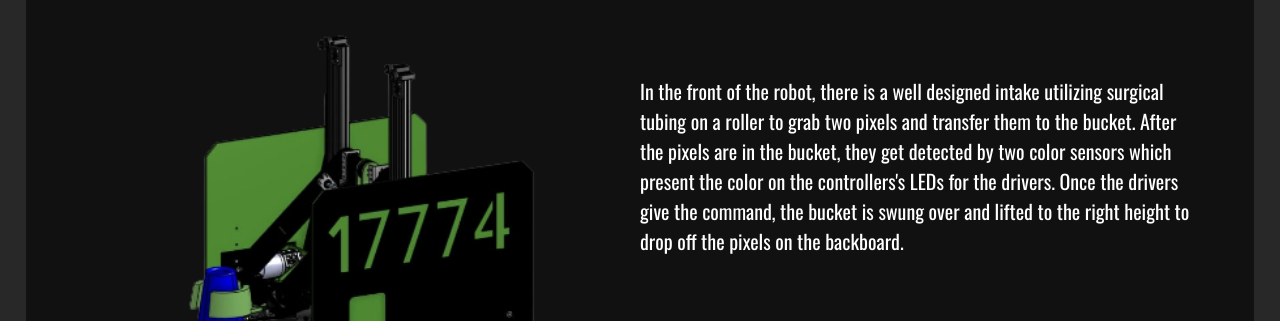
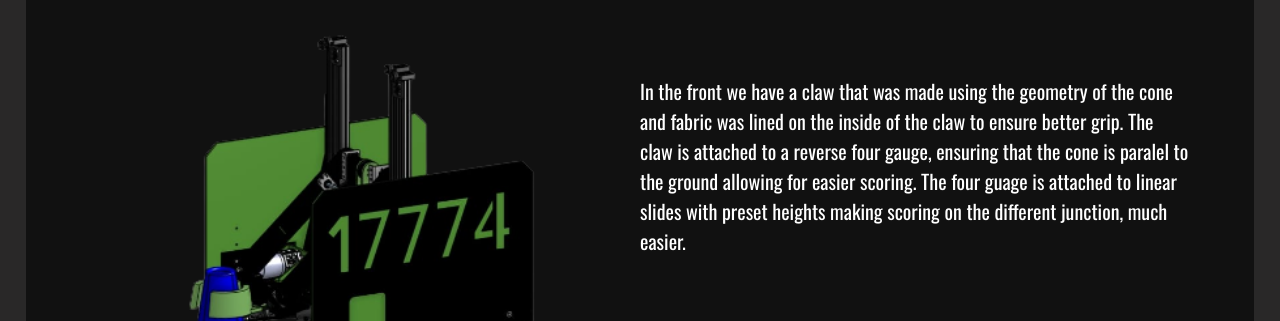
Before and after one commit to MonroeRobotics/monroerobotics.github.io, a plain HTML site: page ourRobot.html in a window 1280 px wide. Shown: the part 623-944 px from the top of the page. Drawn offline with nearby package versions, Linux system fonts and the light colour scheme.

Commit message:
powerplay description
made the description of the 2022-2023 powerplay robot which I'm proud of. (kingston)

```diff
--- a/ourRobot.html
+++ b/ourRobot.html
@@ -42,9 +42,9 @@
                 <img src="media/2023robotCad.png">
             </div>
             <div class="robotDesc">
-                <p>In the front of the robot, there is a well designed intake utilizing surgical tubing on a roller to grab two pixels and transfer them to the bucket.
-                    After the pixels are in the bucket, they get detected by two color sensors which present the color on the controllers's LEDs for the drivers.
-                    Once the drivers give the command, the bucket is swung over and lifted to the right height to drop off the pixels on the backboard.
+                <p>In the front we have a claw that was made using the geometry of the cone and fabric was lined on the inside of the claw to ensure better grip.
+                    The claw is attached to a reverse four gauge, ensuring that the cone is paralel to the ground allowing for easier scoring. The four guage is
+                    attached to linear slides with preset heights making scoring on the different junction, much easier.
                 </p>
             </div>
             <div class="portFolio">
```
